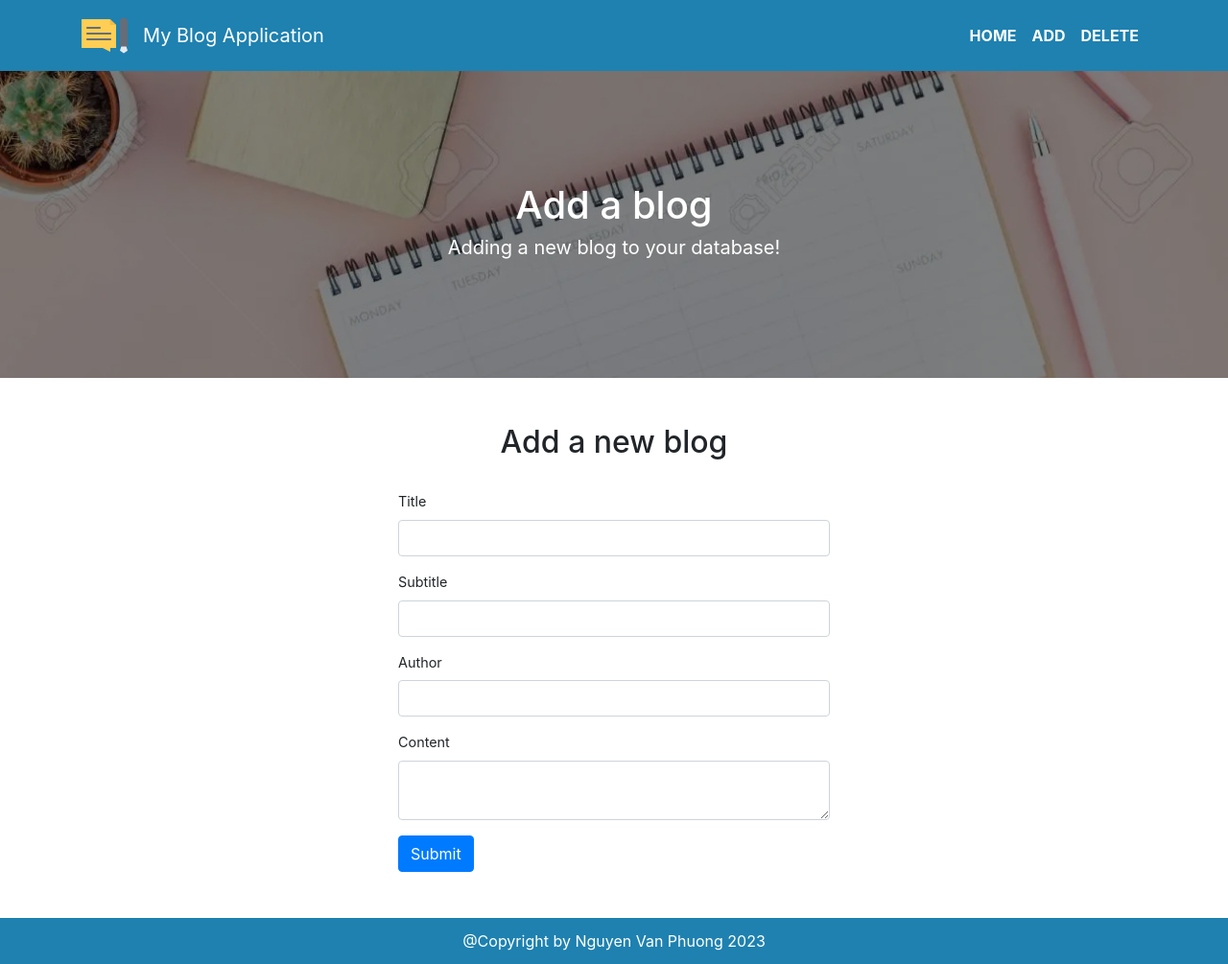
After one commit to robertnguyen279/assignment-2_python_funix, a Flask app: page /add in a window 1280 px wide. The commit adds this page. Shown: the whole page at 96% size. Run offline with Flask 3, Linux system fonts and the light colour scheme; some libraries are stand-ins or nearby versions.

Commit message:
Add add page

```diff
--- a/app.py
+++ b/app.py
@@ -1,7 +1,12 @@
-from flask import Flask
+from flask import Flask, render_template
 from route import routes_page
 
+from flask_wtf import FlaskForm
+from wtforms import StringField, SubmitField
+from wtforms.validators import DataRequired
+
 app = Flask(__name__)
+app.config['SECRET_KEY'] = 'assignment2-secret'
 
 # Register routes from seperate route file
 app.register_blueprint(routes_page)
--- /dev/null
+++ b/forms.py
@@ -0,0 +1,11 @@
+from flask_wtf import FlaskForm
+from wtforms import StringField, SubmitField, TextAreaField
+from wtforms.validators import DataRequired
+
+class AddForm(FlaskForm):
+
+    title = StringField('Title', validators=[DataRequired()])
+    subtitle = StringField('Subtitle')
+    author  = StringField('Author', validators=[DataRequired()])
+    content = TextAreaField('Content', validators=[DataRequired()])
+    submit = SubmitField('Submit')
--- a/route.py
+++ b/route.py
@@ -1,12 +1,22 @@
-from flask import Blueprint, render_template, send_from_directory
+from flask import Blueprint, render_template, send_from_directory, redirect, url_for
+from forms import AddForm
 
 # Initialize new blueprint
 routes_page = Blueprint('routes_page', __name__, template_folder='templates')
 
+"""
+Routes start here
+"""
 @routes_page.route('/')
 def index():
     return render_template('home.html')
 
+@routes_page.route('/add', methods=['GET', 'POST'])
+def add_new_post():
+    add_post_form = AddForm()
+    if add_post_form.validate_on_submit():
+        return redirect(url_for('routes_page.index'))
+    return render_template('add.html', form=add_post_form)
 
 # Serve static files
 @routes_page.route('/assets/<path:path>')
--- /dev/null
+++ b/templates/add.html
@@ -0,0 +1,34 @@
+{% extends "base.html"%} {% block content %}
+
+<main>
+  <section class="banner">
+    <div class="background">
+      <div class="blur"></div>
+      <img src="/assets/images/banner.webp" alt="banner" />
+    </div>
+    <h1 class="banner-text">Add a blog</h1>
+    <h5 class="banner-description">Adding a new blog to your database!</h5>
+  </section>
+  <section class="add-form container mt-5">
+    <form method="POST">
+      <h2 class="form-title">Add a new blog</h2>
+      <!-- Hidden tag -->
+      {{ form.hidden_tag() }}
+      <!-- Title -->
+      {{ form.title.label }} {{ form.title(class_="form-input form-control") }}
+      <!-- Subtitle -->
+      {{ form.subtitle.label }} {{ form.subtitle(class_="form-input
+      form-control") }}
+      <!-- Author -->
+      {{ form.author.label }} {{ form.author(class_="form-input form-control")
+      }}
+      <!-- Content -->
+      {{ form.content.label }} {{ form.content(class_="form-input form-control")
+      }}
+      <!-- Submit -->
+      {{ form.submit(class_="btn btn-primary") }}
+    </form>
+  </section>
+</main>
+
+{% endblock %}
--- a/templates/base.html
+++ b/templates/base.html
@@ -3,8 +3,8 @@
   <head>
     <meta charset="UTF-8" />
     <meta name="viewport" content="width=device-width, initial-scale=1.0" />
-    <title>Home | My Blog</title>
-    <link rel="icon" type="image/x-icon" href="./assets/icons/favicon.ico" />
+    <title>My Blog</title>
+    <link rel="icon" type="image/x-icon" href="/assets/icons/favicon.ico" />
     <!-- Bootstrap link -->
     <link
       rel="stylesheet"
--- a/templates/layouts/header.html
+++ b/templates/layouts/header.html
@@ -3,7 +3,7 @@
     <div class="navbar-wrapper container">
       <a href="{{url_for("routes_page.index")}}" class="navbar-brand">
         <div class="logo">
-          <img src="../assets/icons/logo.svg" alt="logo" />
+          <img src="/assets/icons/logo.svg" alt="logo" />
         </div>
         <div class="brand-name ml-3">My Blog Application</div></a
       >
@@ -21,11 +21,11 @@
 
       <div class="collapse navbar-collapse" id="navbarSupportedContent">
         <ul class="navbar-nav ml-auto">
-          <li class="nav-item active">
+          <li class="nav-item">
             <a class="nav-link" href="{{url_for("routes_page.index")}}">Home</a>
           </li>
           <li class="nav-item">
-            <a class="nav-link" href="#">Add</a>
+            <a class="nav-link" href="{{url_for("routes_page.add_new_post")}}">Add</a>
           </li>
           <li class="nav-item">
             <a class="nav-link" href="#">Delete</a>
--- /dev/null
+++ b/templates/styles/components/add.scss
@@ -0,0 +1,20 @@
+.add-form {
+  max-width: 30rem;
+  margin: auto;
+  margin-bottom: 3rem;
+
+  .form-title {
+    text-align: center;
+    margin-bottom: 2rem;
+  }
+
+  .form-input {
+    margin-bottom: 1rem;
+    width: 100%;
+  }
+}
+
+label {
+  display: block;
+  font-size: 0.9rem;
+}
--- a/templates/styles/components/footer.scss
+++ b/templates/styles/components/footer.scss
@@ -1,5 +1,5 @@
 footer {
-  position: absolute;
+  position: relative;
   bottom: 0;
   left: 0;
   width: 100%;
--- a/templates/styles/components/header.scss
+++ b/templates/styles/components/header.scss
@@ -19,9 +19,6 @@
   .nav-link {
     color: white !important;
     text-transform: uppercase;
-  }
-
-  .nav-item.active {
     font-weight: bold;
   }
 }
--- a/templates/styles/global.scss
+++ b/templates/styles/global.scss
@@ -4,6 +4,6 @@
   box-sizing: border-box;
 }
 
-body {
-  min-height: 100vh;
+main {
+  min-height: 50rem;
 }
--- a/templates/styles/main.css
+++ b/templates/styles/main.css
@@ -4,8 +4,8 @@
   box-sizing: border-box;
 }
 
-body {
-  min-height: 100vh;
+main {
+  min-height: 50rem;
 }
 
 .navbar {
@@ -24,8 +24,6 @@ body {
 .navbar .nav-link {
   color: white !important;
   text-transform: uppercase;
-}
-.navbar .nav-item.active {
   font-weight: bold;
 }
 
@@ -68,7 +66,7 @@ body {
 }
 
 footer {
-  position: absolute;
+  position: relative;
   bottom: 0;
   left: 0;
   width: 100%;
@@ -80,4 +78,23 @@ footer {
   color: white;
 }
 
+.add-form {
+  max-width: 30rem;
+  margin: auto;
+  margin-bottom: 3rem;
+}
+.add-form .form-title {
+  text-align: center;
+  margin-bottom: 2rem;
+}
+.add-form .form-input {
+  margin-bottom: 1rem;
+  width: 100%;
+}
+
+label {
+  display: block;
+  font-size: 0.9rem;
+}
+
 /*# sourceMappingURL=main.css.map */
--- a/templates/styles/main.scss
+++ b/templates/styles/main.scss
@@ -3,7 +3,8 @@
 // Variables
 @import "variables";
 
-// Layouts
+// Components
 @import "./components/header";
 @import "./components/banner";
 @import "./components/footer";
+@import "./components/add";
```
Also changed, not shown: 1 other file.
